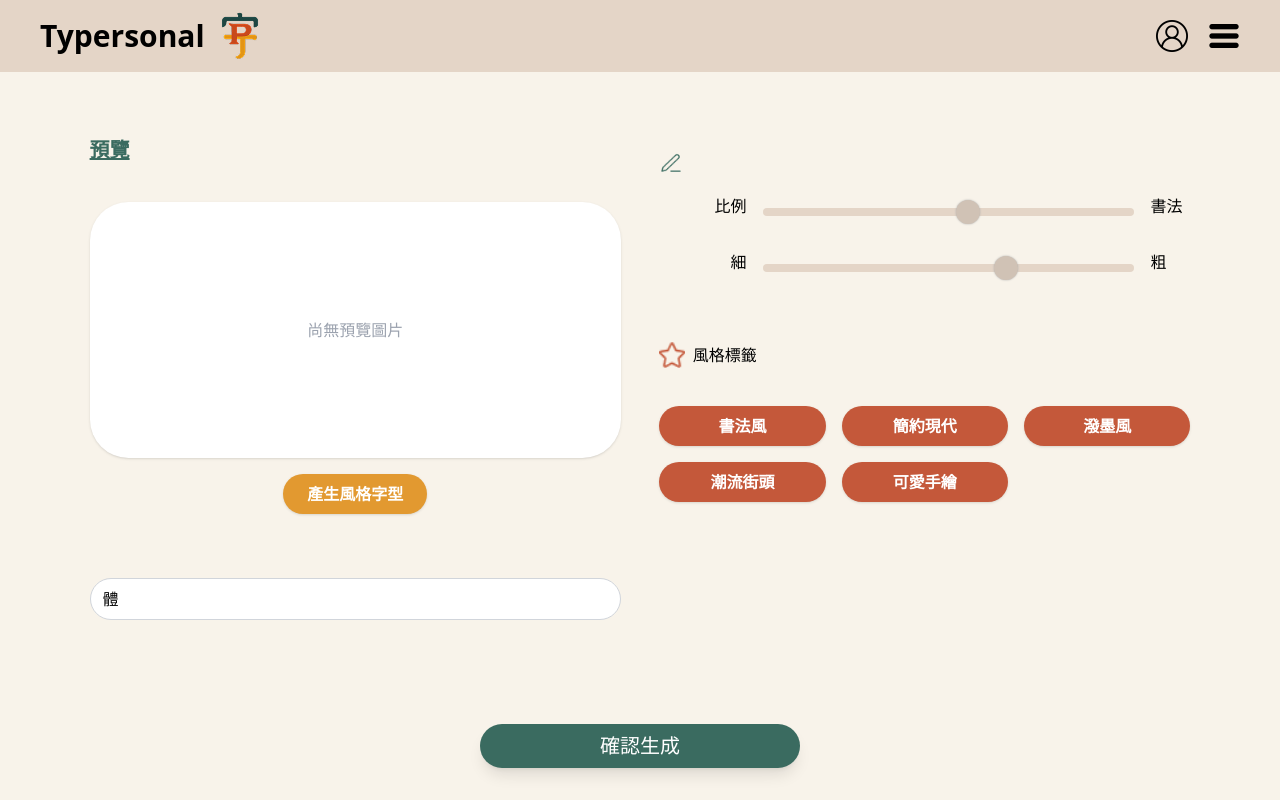
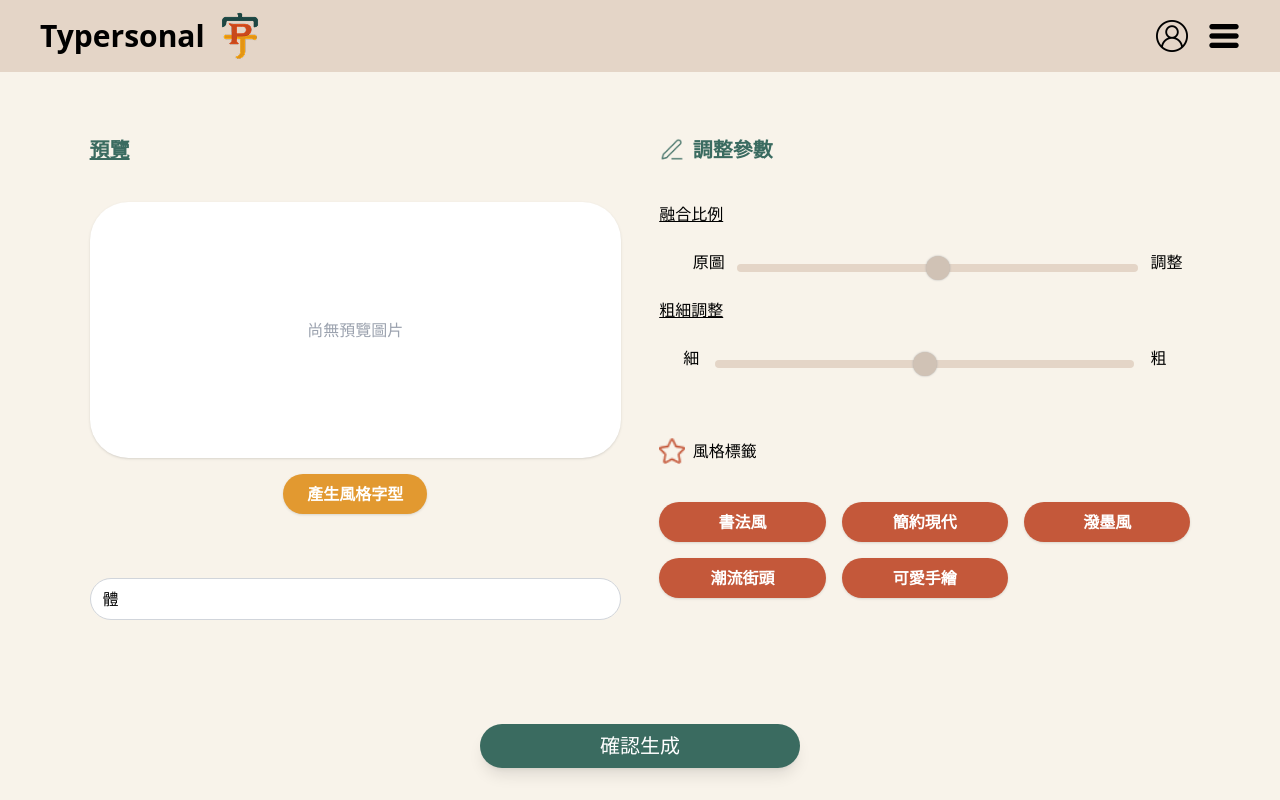
Before and after one commit to ryan8967/fonty, a Nuxt app: page /create in a window 1280 px wide. Built offline with nearby package versions, Linux system fonts and the light colour scheme.

Commit message:
add: scrollbar update

```diff
--- a/pages/create.vue
+++ b/pages/create.vue
@@ -33,29 +33,34 @@
 
     <div class="w-[50%] pr-[7vw] flex flex-col">
       <div class="pt-[5vw] flex flex-col">
-        <div class="flex flex-row items-start gap-6 mt-4">
-          <div>
-            <img src="/green-pen.png" alt="" class="w-[2vw]" />
-          </div>
-          <div class="flex flex-col gap-6 w-full pt-[3vw]">
-            <div class="flex items-center gap-2 w-full">
-              <span class="mr-2 w-10 text-right">比例</span>
+        <div class="flex flex-row items-center gap-2">
+          <img src="/green-pen.png" alt="" class="w-[2vw]" />
+          <span class="text-xl font-semibold text-[#3A6B60]">調整參數</span>
+        </div>
+        <div class="flex flex-row items-start gap-5">
+          <div class="flex flex-col gap-5 w-full pt-[3vw]">
+            <span class="underline">融合比例</span>
+            <div class="flex items-center gap-1 w-full pl-[2vw]">
+              <span class="mr-2 w-10 text-right">原圖</span>
               <input
                 type="range"
-                min="1"
-                max="10"
-                v-model="modern"
+                min="0"
+                max="1"
+                step="0.05"
+                v-model.number="alpha"
                 class="flex-1 accent-[#FFFFFF] h-2 rounded-lg"
               />
-              <span class="ml-2 w-10 text-left">書法</span>
+              <span class="ml-2 w-10 text-left">調整</span>
             </div>
+            <span class="underline">粗細調整</span>
             <div class="flex items-center gap-2 w-full">
               <span class="mr-2 w-10 text-right">細</span>
               <input
                 type="range"
                 min="-1.5"
                 max="1.5"
-                v-model="thickness"
+                step="0.05"
+                v-model.number="thickness"
                 class="flex-1 accent-[#FFFFFF] h-2 rounded-lg"
               />
               <span class="ml-2 w-10 text-left">粗</span>
@@ -100,10 +105,6 @@ import { ref } from "vue";
 const API_BASE_URL = "https://typersonal.dy6.click/8000";
 const imageUrl = ref("");
 const previewImage = ref("");
-// const thickness = ref(5);
-// const modern = ref(5);
-// const cursive = ref(5);
-
 const character = ref("體");
 const enableBlend = ref(true);
 const alpha = ref(0.5);
```
